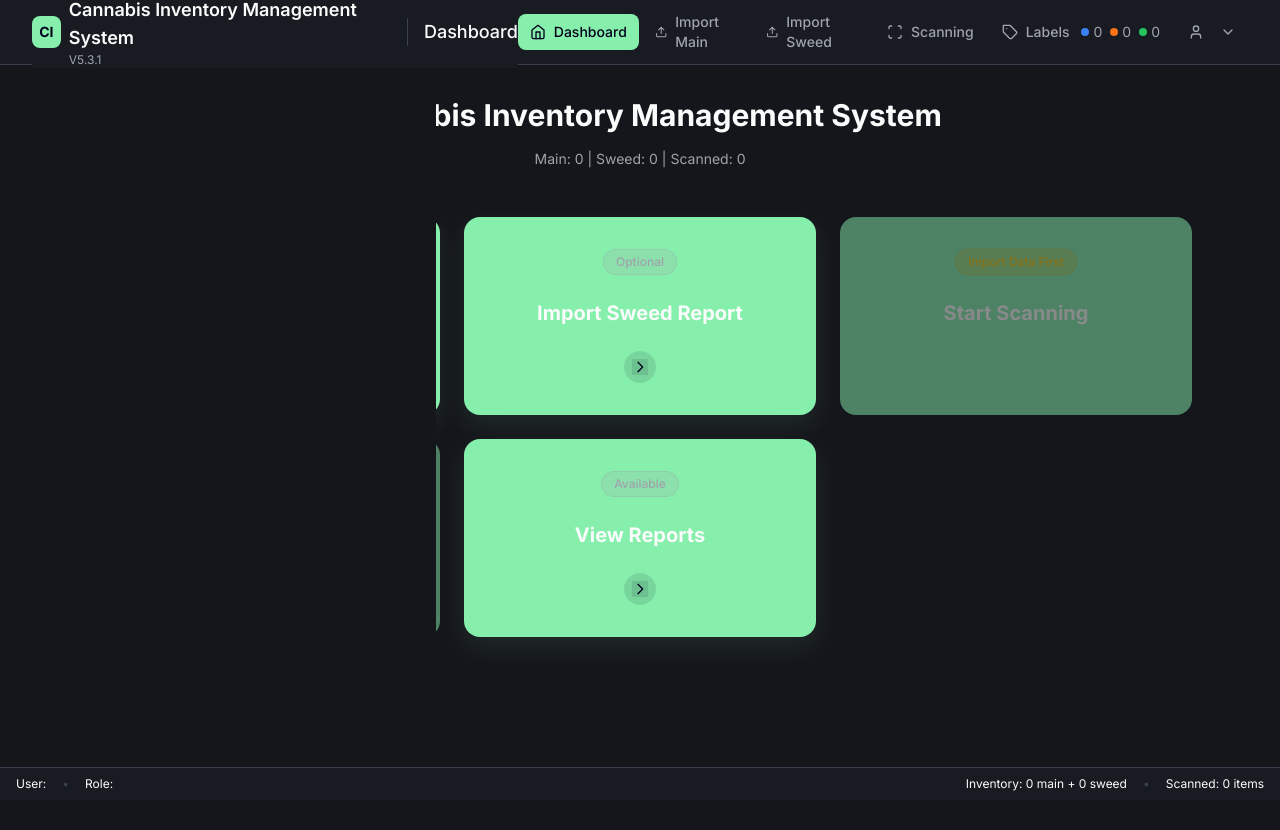
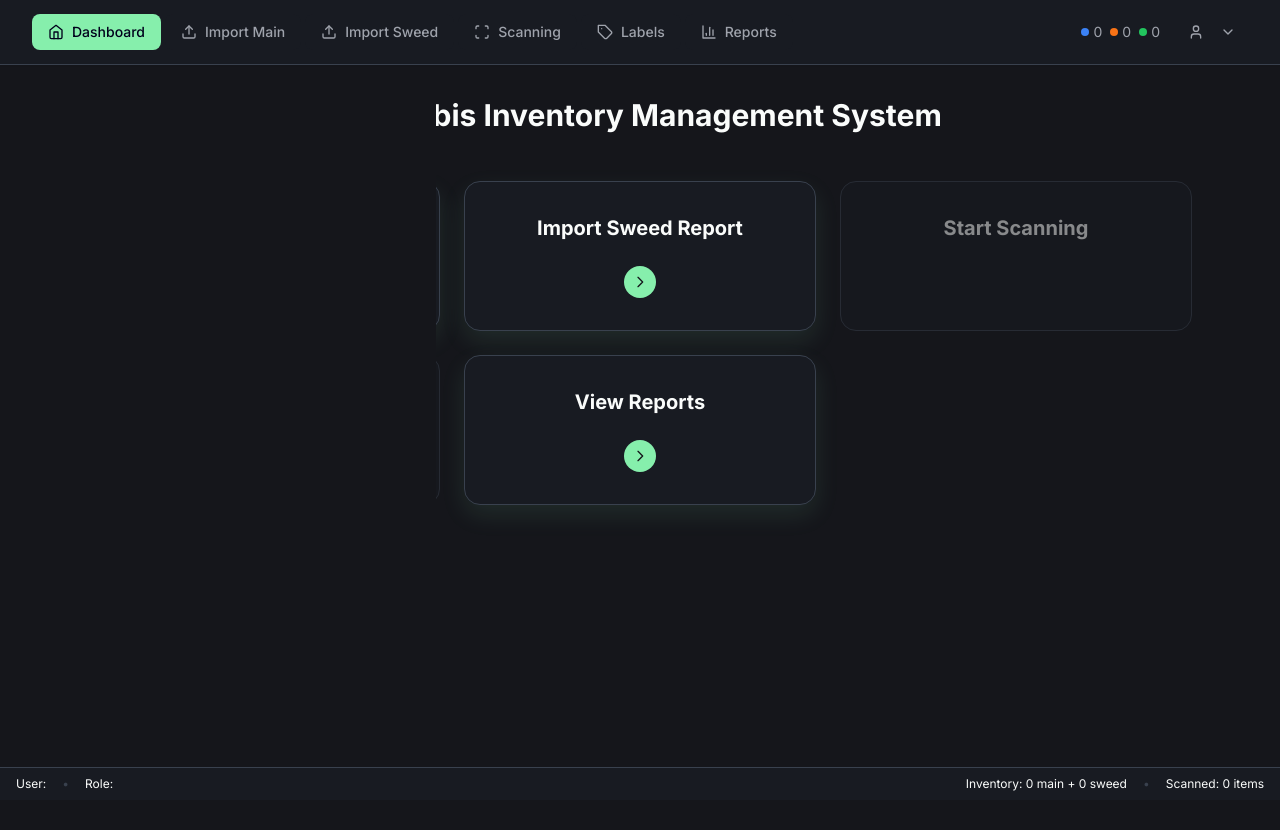
Before and after one commit to claygeo/cannabis-inventory-system, a React (Vite) app: page /dashboard in a window 1280 px wide. Shown: the top 830 px of the page. Built offline with nearby package versions, Linux system fonts and the light colour scheme.

Commit message:
style: redesign dashboard cards with dark theme and remove status badges

```diff
--- a/src/components/Common/Header.jsx
+++ b/src/components/Common/Header.jsx
@@ -1,12 +1,12 @@
 import React, { useState } from 'react';
 import { Link, useLocation, useNavigate } from 'react-router-dom';
 import { useAuth } from '../../contexts/AuthContext.jsx';
-import { APP_NAME, APP_VERSION } from '../../constants.js';
 import {
   Home,
   Upload,
   Scan,
   Tag,
+  BarChart3,
   LogOut,
   Menu,
   X,
@@ -15,7 +15,7 @@ import {
 } from 'lucide-react';
 import toast from 'react-hot-toast';
 
-export default function Header({ title, inventoryStats, sessionStats }) {
+export default function Header({ inventoryStats, sessionStats }) {
   const location = useLocation();
   const navigate = useNavigate();
   const { user, logout, getSessionDuration } = useAuth();
@@ -27,7 +27,8 @@ export default function Header({ title, inventoryStats, sessionStats }) {
     { path: '/import', label: 'Import Main', icon: Upload },
     { path: '/sweed-import', label: 'Import Sweed', icon: Upload },
     { path: '/scanning', label: 'Scanning', icon: Scan },
-    { path: '/labels', label: 'Labels', icon: Tag }
+    { path: '/labels', label: 'Labels', icon: Tag },
+    { path: '/reports', label: 'Reports', icon: BarChart3 }
   ];
 
   const handleLogout = () => {
@@ -38,7 +39,6 @@ export default function Header({ title, inventoryStats, sessionStats }) {
 
   const toggleMobileMenu = () => {
     setIsMobileMenuOpen(!isMobileMenuOpen);
-    // Close user menu if it's open
     if (isUserMenuOpen) {
       setIsUserMenuOpen(false);
     }
@@ -46,7 +46,6 @@ export default function Header({ title, inventoryStats, sessionStats }) {
 
   const toggleUserMenu = () => {
     setIsUserMenuOpen(!isUserMenuOpen);
-    // Close mobile menu if it's open
     if (isMobileMenuOpen) {
       setIsMobileMenuOpen(false);
     }
@@ -64,26 +63,8 @@ export default function Header({ title, inventoryStats, sessionStats }) {
     <header className="bg-[#181B22] shadow-sm border-b border-[#39414E] sticky top-0 z-50">
       <div className="max-w-7xl mx-auto px-4 sm:px-6 lg:px-8">
         <div className="flex items-center justify-between h-16">
-          {/* Logo and Title */}
-          <div className="flex items-center space-x-4">
-            <div className="flex items-center space-x-2">
-              <div className="h-8 w-8 bg-[#86EFAC] rounded-lg flex items-center justify-center">
-                <span className="text-[#00001C] font-bold text-sm">CI</span>
-              </div>
-              <div className="hidden sm:block">
-                <h1 className="text-lg font-semibold text-[#FAFCFB]">{APP_NAME}</h1>
-                <p className="text-xs text-[#9FA3AC]">V{APP_VERSION}</p>
-              </div>
-            </div>
-
-            {/* Current Page Title */}
-            <div className="hidden md:block border-l border-[#39414E] pl-4">
-              <h2 className="text-lg font-medium text-[#FAFCFB]">{title}</h2>
-            </div>
-          </div>
-
-          {/* Desktop Navigation */}
-          <nav className="hidden lg:flex items-center space-x-1">
+          {/* Desktop Navigation - Full Width */}
+          <nav className="hidden lg:flex items-center space-x-1 flex-1">
             {navigationItems.map((item) => {
               const Icon = item.icon;
               const isActive = location.pathname === item.path;
@@ -92,7 +73,7 @@ export default function Header({ title, inventoryStats, sessionStats }) {
                 <Link
                   key={item.path}
                   to={item.path}
-                  className={`flex items-center space-x-2 px-3 py-2 rounded-lg text-sm font-medium transition-colors ${
+                  className={`flex items-center space-x-2 px-4 py-2 rounded-lg text-sm font-medium transition-colors ${
                     isActive
                       ? 'bg-[#86EFAC] text-[#00001C]'
                       : 'text-[#9FA3AC] hover:text-[#FAFCFB] hover:bg-[#39414E]'
--- a/src/components/Dashboard/MainDashboard.jsx
+++ b/src/components/Dashboard/MainDashboard.jsx
@@ -6,14 +6,12 @@ import { useSession } from '../../contexts/SessionContext.jsx';
 
 export default function MainDashboard() {
   const { user } = useAuth();
-  // FIXED: Use getInventoryStats() instead of boolean flags (same as Header)
   const { getInventoryStats } = useInventory();
   const { getSessionStats } = useSession();
 
   const inventoryStats = getInventoryStats();
   const sessionStats = getSessionStats();
 
-  // FIXED: Use actual counts instead of potentially broken boolean flags
   const hasMainInventory = (inventoryStats?.mainInventoryCount || 0) > 0;
   const hasSweedData = (inventoryStats?.sweedDataCount || 0) > 0;
   const hasAnyInventory = hasMainInventory || hasSweedData;
@@ -23,35 +21,27 @@ export default function MainDashboard() {
     {
       title: 'Import Main Inventory',
       path: '/import',
-      available: true,
-      status: hasMainInventory ? `${inventoryStats.mainInventoryCount} Items` : 'Required'
+      available: true
     },
     {
       title: 'Import Sweed Report',
       path: '/sweed-import',
-      available: true,
-      status: hasSweedData ? `${inventoryStats.sweedDataCount} Items` : 'Optional'
+      available: true
     },
     {
       title: 'Start Scanning',
       path: '/scanning',
-      // FIXED: Use the computed hasAnyInventory instead of broken boolean flags
-      available: hasAnyInventory,
-      status: sessionStats.totalItemsScanned > 0
-        ? `${sessionStats.totalItemsScanned} Scanned`
-        : hasAnyInventory ? 'Ready' : 'Import Data First'
+      available: hasAnyInventory
     },
     {
       title: 'Generate Labels',
       path: '/labels',
-      available: sessionStats.totalItemsScanned > 0,
-      status: sessionStats.totalItemsScanned > 0 ? 'Ready' : 'Scan Items First'
+      available: sessionStats.totalItemsScanned > 0
     },
     {
       title: 'View Reports',
       path: '/reports',
-      available: true,
-      status: 'Available'
+      available: true
     }
   ];
 
@@ -64,13 +54,6 @@ export default function MainDashboard() {
             <h1 className="text-3xl font-bold text-[#FAFCFB]">
               Cannabis Inventory Management System
             </h1>
-
-            {/* ADDED: Debug info to verify data is loading */}
-            <div className="mt-4 text-sm text-[#9FA3AC]">
-              Main: {inventoryStats?.mainInventoryCount || 0} |
-              Sweed: {inventoryStats?.sweedDataCount || 0} |
-              Scanned: {sessionStats?.totalItemsScanned || 0}
-            </div>
           </div>
         </div>
 
@@ -88,37 +71,16 @@ export default function MainDashboard() {
                 }`}
               >
                 <div
-                  className={`bg-[#86EFAC] rounded-2xl p-8 h-full transition-all duration-300 ${
-                    !isDisabled ? 'group-hover:shadow-2xl' : ''
+                  className={`bg-[#181B22] border border-[#39414E] rounded-2xl p-8 h-full transition-all duration-300 ${
+                    !isDisabled ? 'group-hover:shadow-2xl group-hover:border-[#86EFAC]' : ''
                   }`}
                   style={{
                     boxShadow: !isDisabled ? '0 10px 25px rgba(134, 239, 172, 0.1)' : 'none'
                   }}
                 >
-                  {/* Status Badge */}
-                  <div className="flex justify-center mb-6">
-                    <div
-                      className={`inline-flex items-center px-3 py-1 rounded-full text-xs font-medium border ${
-                        action.status === 'Ready' ||
-                        action.status.includes('Items') ||
-                        action.status.includes('Scanned')
-                          ? 'bg-green-500/20 text-green-400 border-green-500/30'
-                          : action.status === 'Required'
-                          ? 'bg-red-500/20 text-red-400 border-red-500/30'
-                          : action.status === 'Import Data First' || action.status === 'Scan Items First'
-                          ? 'bg-yellow-500/20 text-yellow-400 border-yellow-500/30'
-                          : 'bg-gray-500/20 text-gray-400 border-gray-500/30'
-                      }`}
-                    >
-                      {action.status}
-                    </div>
-                  </div>
-
                   {/* Content */}
                   <div className="text-center">
-                    <h3
-                      className="text-xl font-bold mb-4 transition-all duration-300 text-[#00001C]"
-                    >
+                    <h3 className="text-xl font-bold mb-4 transition-all duration-300 text-[#FAFCFB] group-hover:text-[#86EFAC]">
                       {action.title}
                     </h3>
                   </div>
@@ -127,13 +89,10 @@ export default function MainDashboard() {
                   {!isDisabled && (
                     <div className={`mt-6 flex justify-center transition-transform duration-300 group-hover:translate-x-1`}>
                       <div
-                        className="w-8 h-8 rounded-full flex items-center justify-center"
-                        style={{
-                          backgroundColor: 'rgba(0, 0, 28, 0.1)'
-                        }}
+                        className="w-8 h-8 rounded-full flex items-center justify-center bg-[#86EFAC] group-hover:bg-[#FAFCFB] transition-colors duration-300"
                       >
                         <svg
-                          className="w-4 h-4 text-[#00001C]"
+                          className="w-4 h-4 text-[#15161B] transition-colors duration-300"
                           fill="none"
                           stroke="currentColor"
                           viewBox="0 0 24 24"
--- a/src/components/Layout/Layout.jsx
+++ b/src/components/Layout/Layout.jsx
@@ -15,9 +15,9 @@ export default function Layout() {
   const inventoryStats = getInventoryStats();
   const sessionStats = getSessionStats();
 
-  // COMPREHENSIVE TOAST OVERLAY FIX
+  // Fix the toast overlay issue
   useEffect(() => {
-    // Clear any existing toasts immediately on mount
+    // Clear any stuck toasts immediately
     toast.dismiss();
 
     const aggressiveOverlayCleanup = () => {
@@ -152,26 +152,6 @@ export default function Layout() {
     toast.dismiss();
   }, [location.pathname]);
 
-  // Get page title based on current route
-  const getPageTitle = () => {
-    switch (location.pathname) {
-      case '/dashboard':
-        return 'Dashboard';
-      case '/import':
-        return 'Import Main Inventory';
-      case '/import-sweed':
-        return 'Import Sweed Report';
-      case '/scanning':
-        return 'Barcode Scanning';
-      case '/labels':
-        return 'Label Generation';
-      case '/reports':
-        return 'Reports';
-      default:
-        return 'Cannabis Inventory System';
-    }
-  };
-
   return (
     <div className="min-h-screen bg-[#15161B]">
       {/*
@@ -237,10 +217,8 @@ export default function Layout() {
         gutter={8}
       />
 
-      {/* Header */}
+      {/* Header - REMOVED title prop since we cleaned up the header */}
       <Header
-        title={getPageTitle()}
-        user={user}
         inventoryStats={inventoryStats}
         sessionStats={sessionStats}
       />
```
